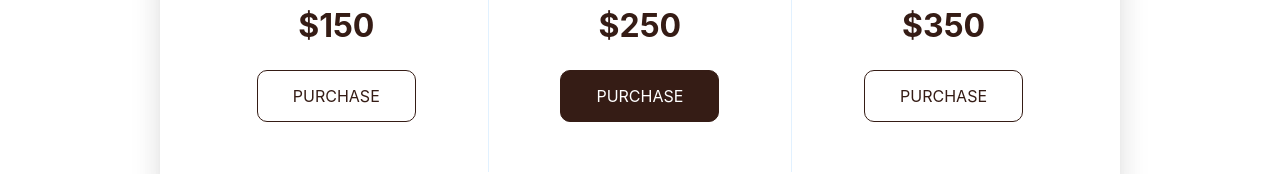
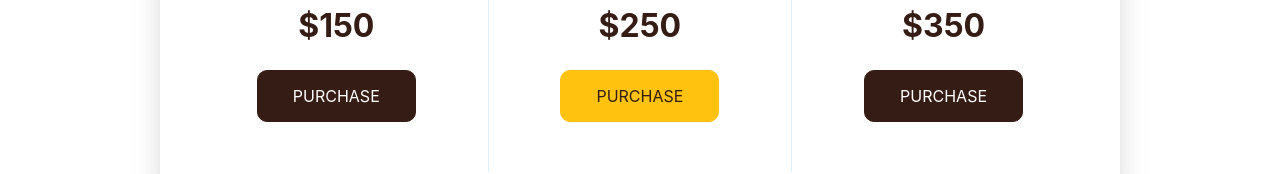
Before and after one commit to deep882001/JARDS-Hackathon-team, a React (Create React App) app in the folder JARDS/: page / in a window 1280 px wide. Shown: the part 573-747 px from the top of the page. Built offline with nearby package versions, Linux system fonts and the light colour scheme.

Commit message:
Changed the color of the button (Jaini)

```diff
--- a/JARDS/src/Components/discounts/discount.css
+++ b/JARDS/src/Components/discounts/discount.css
@@ -127,8 +127,9 @@ html {
 
   .pricing-button {
     border: 1px solid #351C15;
+    background-color: #351C15;
     border-radius: 10px;
-    color: #351C15;
+    color: #fff;
     display: inline-block;
     margin: 25px 0;
     padding: 15px 35px;
@@ -142,11 +143,12 @@ html {
   }
 
   .pricing-button.is-featured {
-    background-color: #351C15;
-    color: #fff;
+    background-color: #FFC20E;
+    color: #351C15;
+    border: 1px solid #FFC20E;
   }
 
   .pricing-button.is-featured:hover,
   .pricing-button.is-featured:active {
-    background-color: #351C15;
+    background-color: #FFC20E;
   }
```
